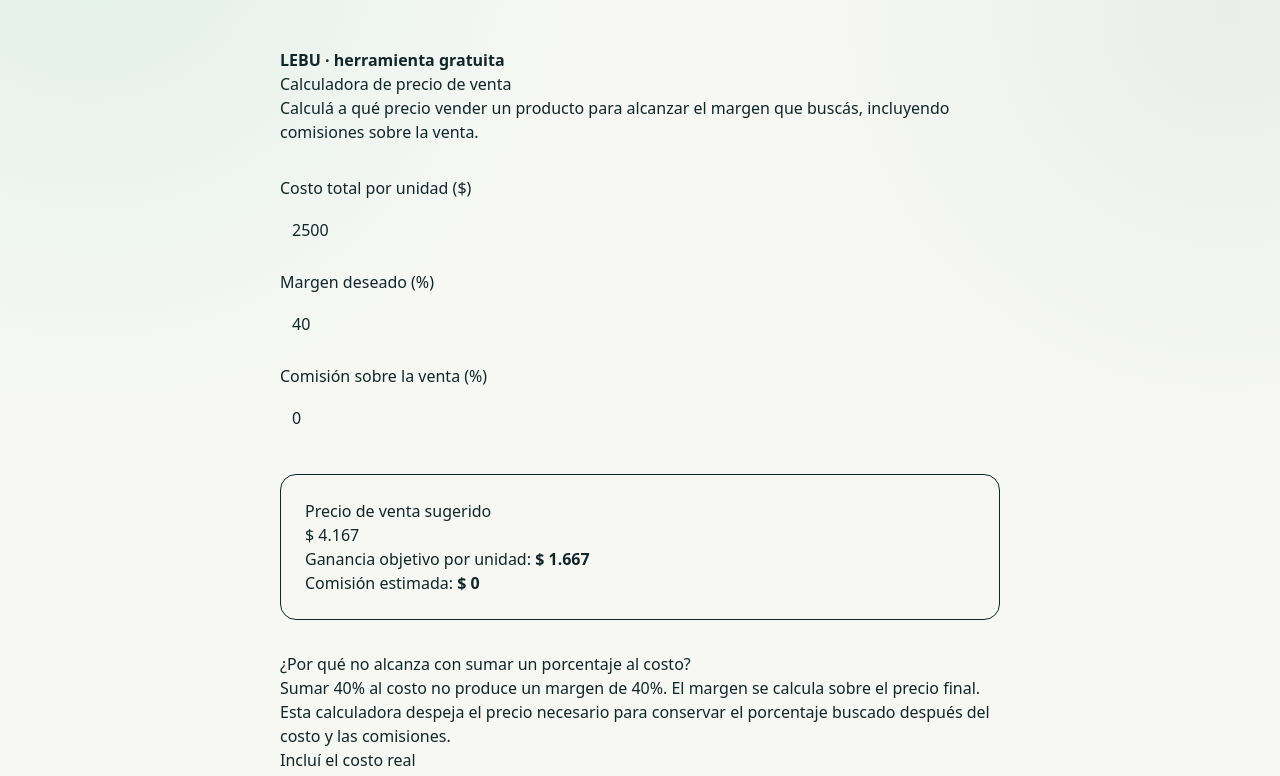
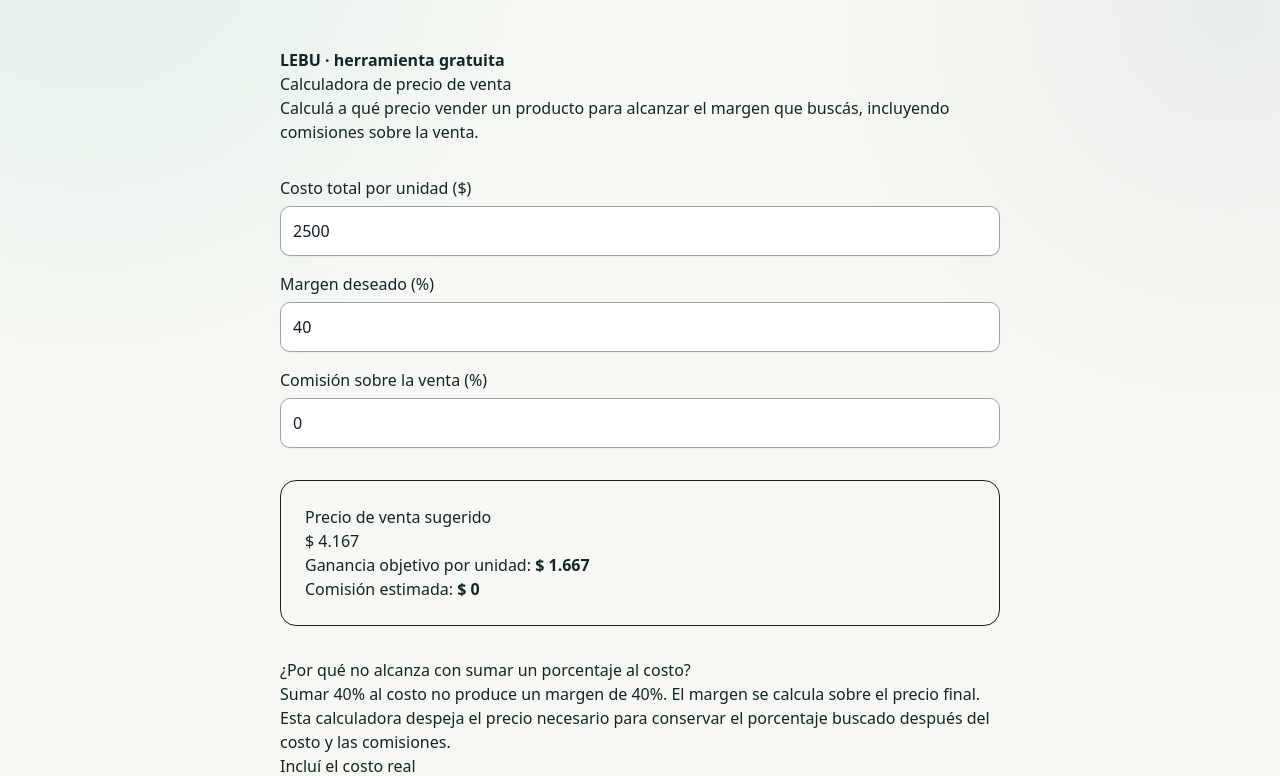
Before and after one commit to MatiLencina97/lebu-business-guidance, a Next.js app: page /calculadora-precio-venta in a window 1280 px wide. Shown: the top 776 px of the page. Built offline with nearby package versions, Linux system fonts and the light colour scheme.

Commit message:
fix: improve calculator input contrast

```diff
--- a/src/app/calculadora-precio-venta/page.tsx
+++ b/src/app/calculadora-precio-venta/page.tsx
@@ -3,6 +3,7 @@
 import { useMemo, useState } from "react";
 
 const money = new Intl.NumberFormat("es-AR", { style: "currency", currency: "ARS", maximumFractionDigits: 0 });
+const inputStyle = {display:"block",width:"100%",padding:12,marginTop:6,border:"1px solid #9ca3af",borderRadius:10,background:"#ffffff",color:"#111827",boxShadow:"0 1px 2px rgba(0,0,0,.06)"};
 
 export default function PrecioVentaPage() {
   const [costo, setCosto] = useState(2500);
@@ -21,9 +22,9 @@ export default function PrecioVentaPage() {
     <h1>Calculadora de precio de venta</h1>
     <p>Calculá a qué precio vender un producto para alcanzar el margen que buscás, incluyendo comisiones sobre la venta.</p>
     <section style={{display:"grid",gap:16,marginTop:32}}>
-      <label>Costo total por unidad ($)<input aria-label="Costo total por unidad" type="number" min="0" value={costo} onChange={e=>setCosto(Number(e.target.value))} style={{display:"block",width:"100%",padding:12,marginTop:6}} /></label>
-      <label>Margen deseado (%)<input aria-label="Margen deseado" type="number" min="0" max="99" value={margen} onChange={e=>setMargen(Number(e.target.value))} style={{display:"block",width:"100%",padding:12,marginTop:6}} /></label>
-      <label>Comisión sobre la venta (%)<input aria-label="Comisión sobre la venta" type="number" min="0" max="99" value={comision} onChange={e=>setComision(Number(e.target.value))} style={{display:"block",width:"100%",padding:12,marginTop:6}} /></label>
+      <label>Costo total por unidad ($)<input aria-label="Costo total por unidad" type="number" min="0" value={costo} onChange={e=>setCosto(Number(e.target.value))} style={inputStyle} /></label>
+      <label>Margen deseado (%)<input aria-label="Margen deseado" type="number" min="0" max="99" value={margen} onChange={e=>setMargen(Number(e.target.value))} style={inputStyle} /></label>
+      <label>Comisión sobre la venta (%)<input aria-label="Comisión sobre la venta" type="number" min="0" max="99" value={comision} onChange={e=>setComision(Number(e.target.value))} style={inputStyle} /></label>
     </section>
     <section style={{marginTop:32,padding:24,border:"1px solid currentColor",borderRadius:16}}>
       <p>Precio de venta sugerido</p><h2>{money.format(r.precio)}</h2>
```
